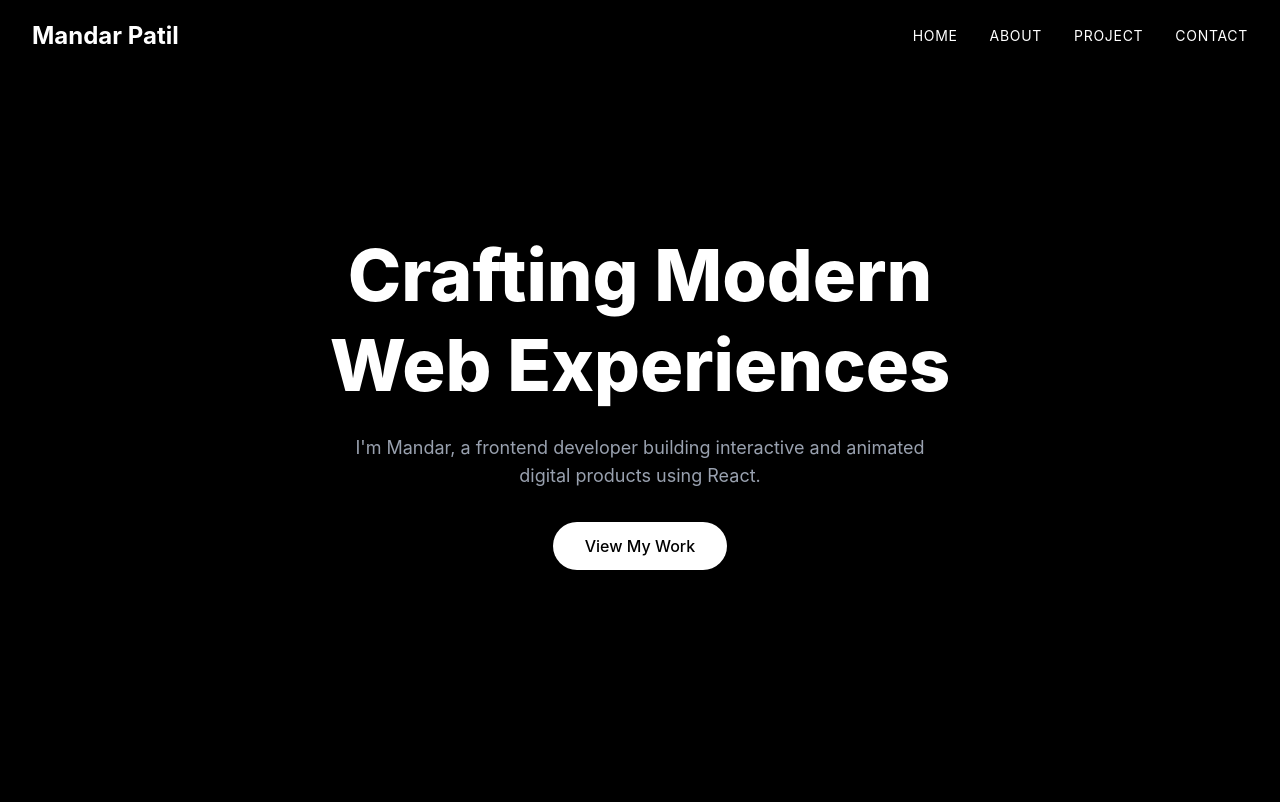
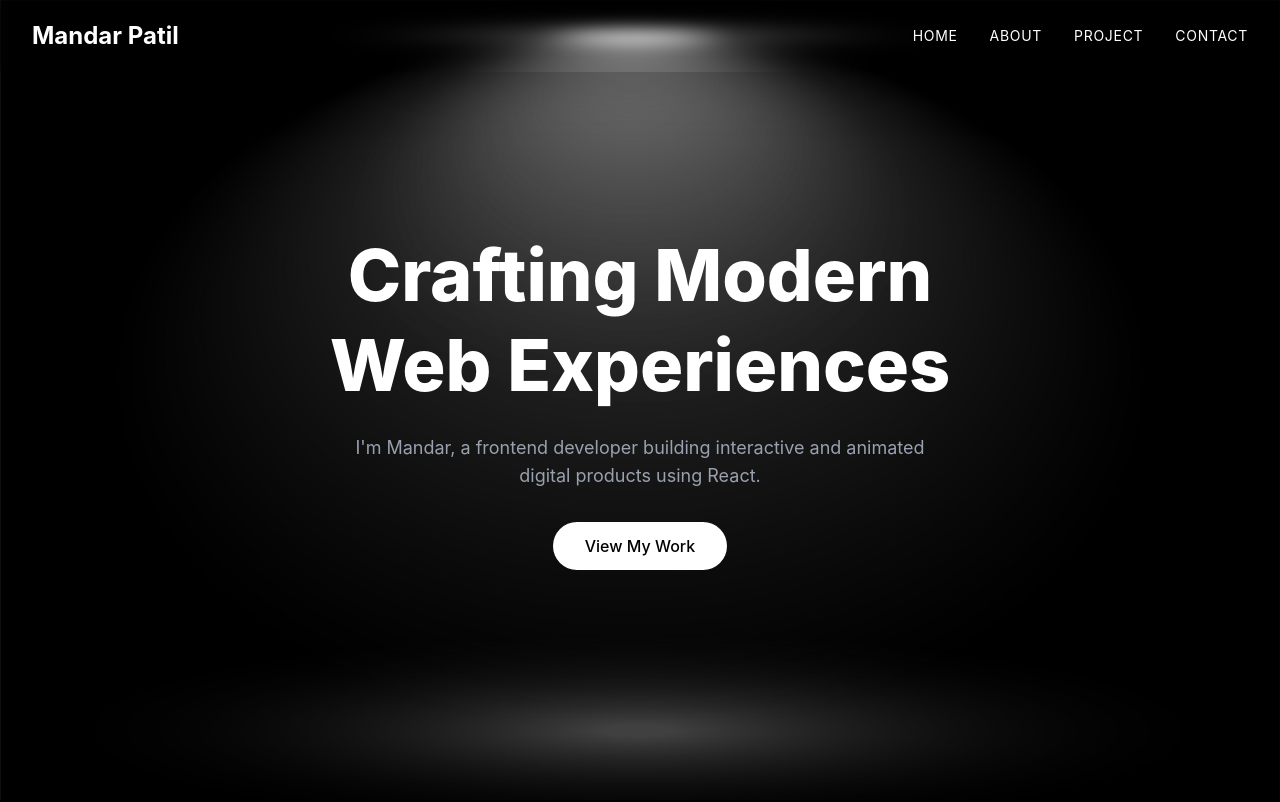
Before and after one commit to MaddyMp13/Portfolio, a React (Vite) app: page / in a window 1280 px wide. Shown: the top 802 px of the page. Built offline with nearby package versions, Linux system fonts and the light colour scheme.

Commit message:
The hero image and glass-morphism effect added to navbar

```diff
--- a/src/components/Hero.jsx
+++ b/src/components/Hero.jsx
@@ -1,8 +1,9 @@
 import React from "react";
+import heroImage from "../assets/27230.jpg"
 
 const Hero = () => {
   return (
-    <section id="home"
+    <section id="home" style={{ backgroundImage: `url(${heroImage})`, backgroundSize: "cover", backgroundPosition: "top " }}
       className="flex flex-col h-screen px-6 text-white text-center bg-black justify-center items-center "
     >
       <h1 className="mb-6 text-4xl font-extrabold leading-tight md:text-7xl">
--- a/src/components/Navbar.jsx
+++ b/src/components/Navbar.jsx
@@ -3,7 +3,8 @@ import React from "react";
 const Navbar = () => {
   return (
     <nav
-      className="flex z-50 w-full px-8 py-5 text-white bg-black fixed top-0 justify-between items-center "
+      className="flex z-50 w-full px-8 py-5 text-white fixed top-0 justify-between items-center
+      backdrop-blur-sm p-8 shadow-2xl "
     >
       <h1 className="  text-2xl font-bold tracking-normal " >
         Mandar Patil
```
Also changed, not shown: src/assets/27230.jpg (added).
